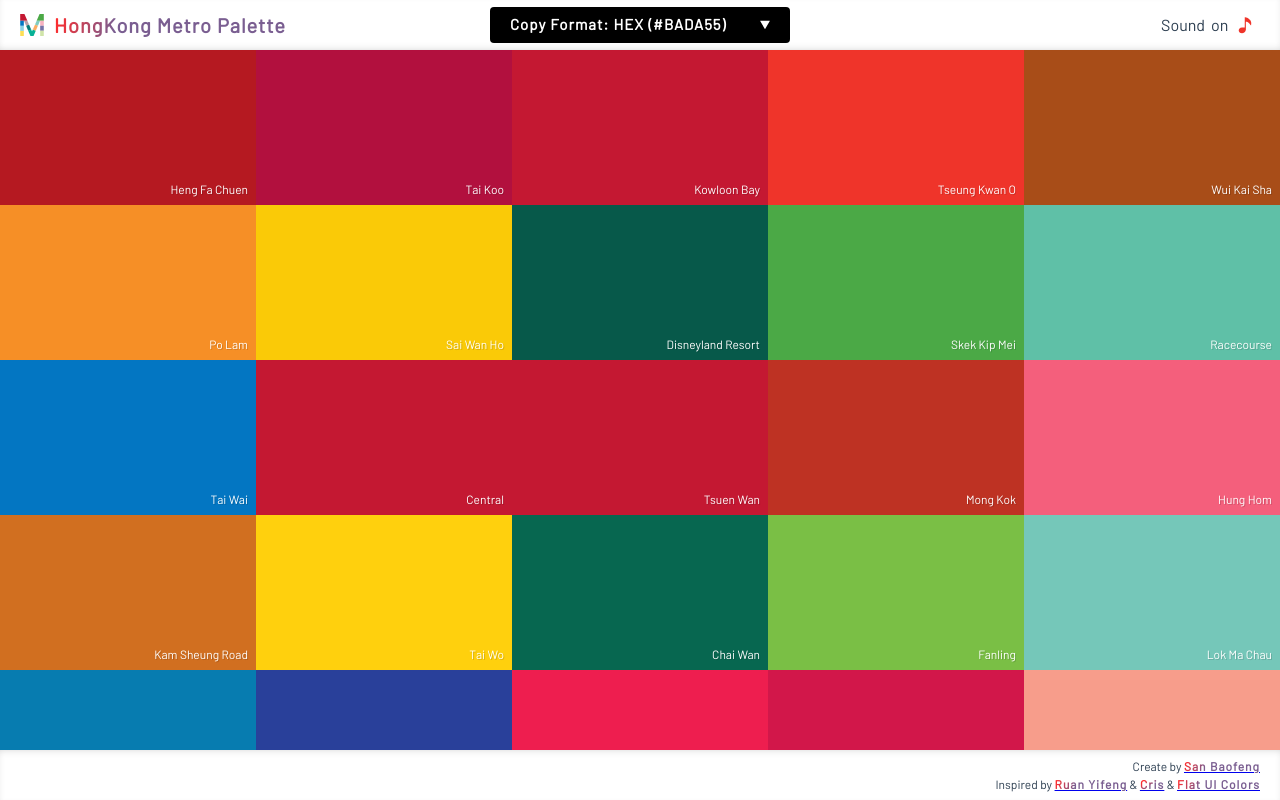
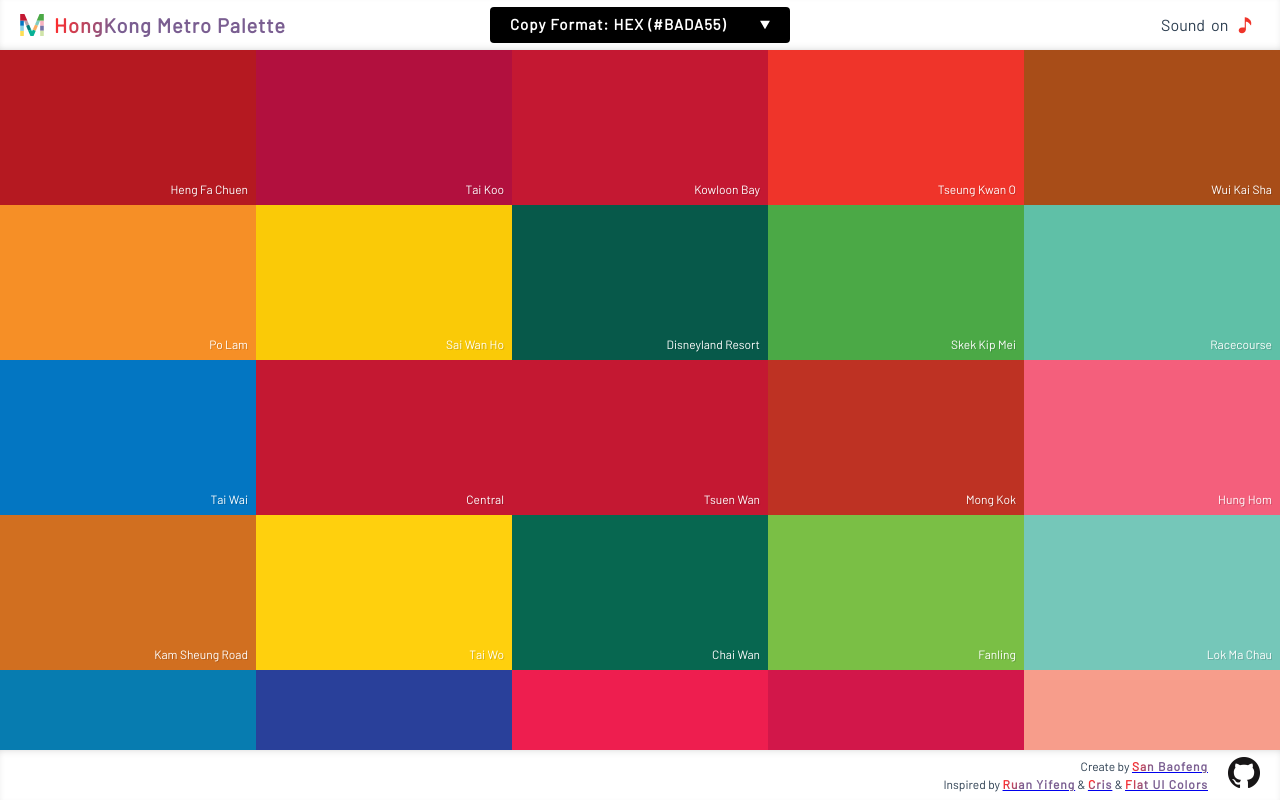
Before and after one commit to baofengs/hong-kong-metro-palette, a Vue app: page / in a window 1280 px wide. Built offline with nearby package versions, Linux system fonts and the light colour scheme.

Commit message:
add github addr

```diff
--- a/src/components/Copyright.vue
+++ b/src/components/Copyright.vue
@@ -1,20 +1,42 @@
 <style lang="scss">
 .cmp-copyright {
+    &-info {
+        float: right;
         font-size: 12px;
         line-height: 1.5;
         text-align: right;
+    }
+    &-github {
+        float: right;
+        margin-left: 20px;
+        img {
+            line-height: 50px;
+            vertical-align: middle;
+            width: 32px;
+            height: 32px;
+            transition: all .3s cubic-bezier(.72, -0.61, .25, 1.51);
+            &:hover {
+                transform: scale(1.1);
+            }
+        }
+    }
 }
 </style>
 
 
 <template>
     <div class="cmp-copyright">
+        <div class="cmp-copyright-github">
+            <a href="https://github.com/x-bao/hong-kong-metro-palette"><img src="../assets/logo/GitHub-Mark-64px.png" alt="hongkong metro palette github"></a>
+        </div>
+        <div class="cmp-copyright-info">
             <span>Create by <a target="_blank" href="https://sanbaofengs.com"><i-title>San Baofeng</i-title></a></span><br>
             <span>Inspired by
                 <a target="_blank" href="http://www.ruanyifeng.com/blog/2019/03/coloring-scheme.html"><i-title>Ruan Yifeng</i-title></a> &
                 <a target="_blank" href="http://metrocolor.live/index.html"><i-title>Cris</i-title></a> &
                 <a href="https://flatuicolors.com/"><i-title>Flat UI Colors</i-title></a>
             </span>
+        </div>
     </div>
 </template>
 
```
Also changed, not shown: src/assets/logo/GitHub-Mark-64px.png (added). Lines whose indentation alone changed are shown as unchanged.
